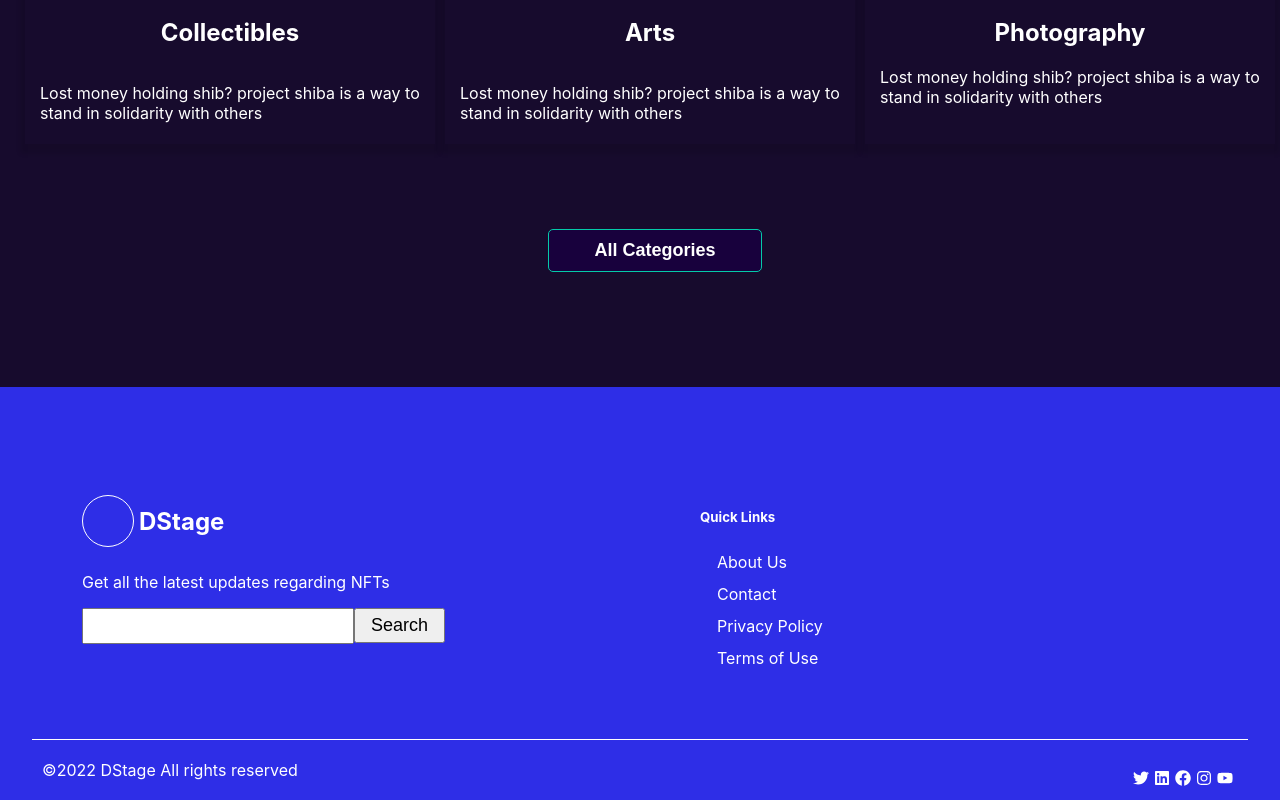
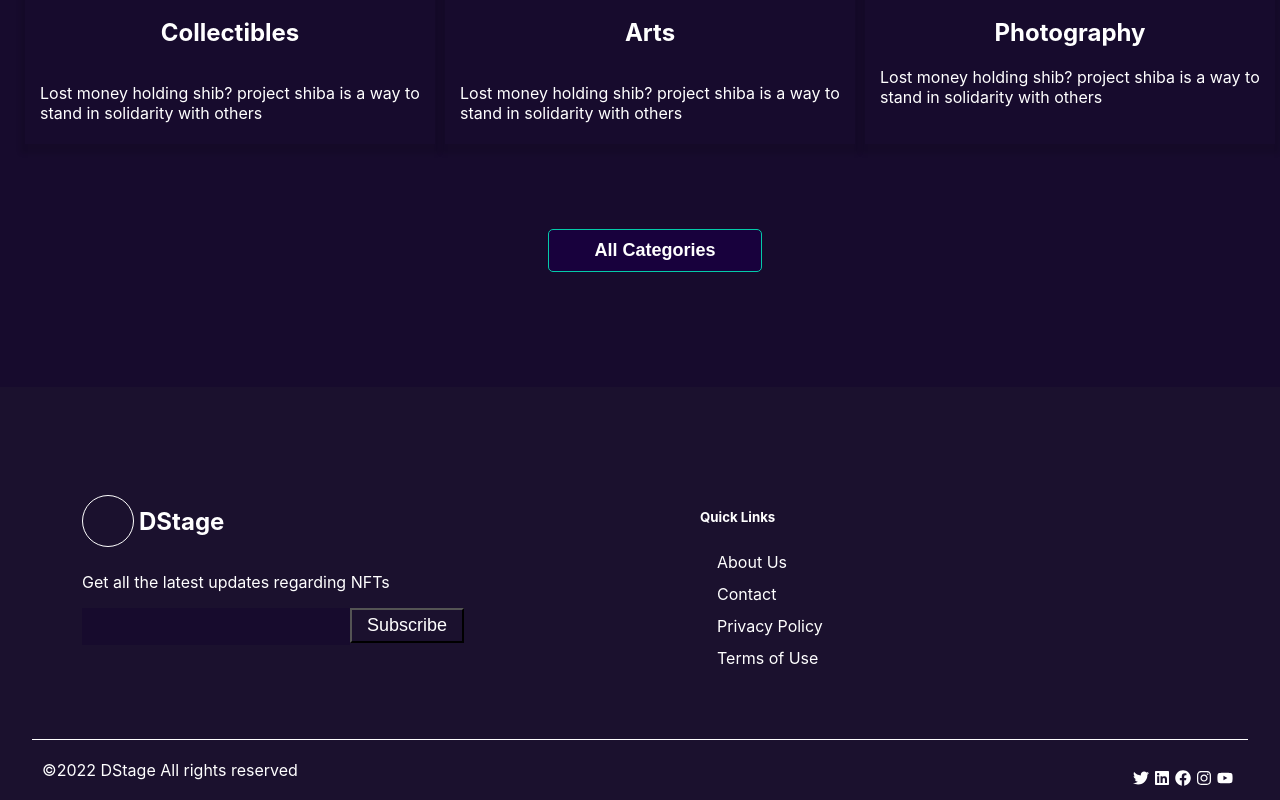
Before and after one commit to victoryohanna/McGeorgeTestProject, a React (Create React App) app: page / in a window 1280 px wide. Shown: the part 5866-6666 px from the top of the page. Built offline with nearby package versions, Linux system fonts and the light colour scheme; a web font is replaced by a local one.

Commit message:
styled footer component

```diff
--- a/src/components/Footer.jsx
+++ b/src/components/Footer.jsx
@@ -16,13 +16,14 @@ const Footer = () => {
           <div className="search">
             <div className="logo-section">
               <div className="logo"></div>
-              <h2>DStage</h2>
+              <Link to="/"><h2>DStage</h2>
+              </Link>
             </div>
             <p>Get all the latest updates regarding NFTs</p>
             <div className="search-bar">
               <form>
                 <input type="text" />
-                <button type="button">Search</button>
+                <button type="button">Subscribe</button>
               </form>
             </div>
           </div>
--- a/src/styles/components/footer.css
+++ b/src/styles/components/footer.css
@@ -1,5 +1,5 @@
 .footer-container {
-  background: #2e2ee7;
+  background: #1b112e;
 }
 
 .footer-wrapper {
@@ -12,7 +12,6 @@
 .search-info {
   display: flex;
   margin: 20px;
-  /* border: 1px solid white; */
 }
 
 .search,
@@ -25,25 +24,27 @@
 
 .search-bar input {
   width: 50%;
-  height: 30px;
+  height: 35px;
+  background: #170b2d;
+  border: none;
 }
 
 .search-bar button {
   font-size: 18px;
   height: 35px;
   padding: 0 15px;
+  background: #1b112e;
+  color: #ffffff;
+
 }
 
 .logo-section {
   display: flex;
   align-items: center;
-
-  /* border: 1px solid black; */
 }
 
 .logo-section h2 {
   margin-left: 5px;
-  /* border: 1px solid black; */
 }
 
 .logo {
@@ -55,15 +56,11 @@
 
 .quick-links ul {
   list-style-type: none;
-
-  /* border: 1px solid black; */
 }
 
 .quick-links li {
   padding: 5px;
   margin: 2px;
-
-  /* border: 1px solid black; */
 }
 
 a {
@@ -72,13 +69,11 @@ a {
 }
 
 .quick-links h5 {
-  /* border: 1px solid black; */
   margin-left: 15px;
   padding-left: 15px;
 }
 
 .copyright-section {
-  /* border: 1px solid black; */
   display: flex;
   width: 95%;
   margin: auto;
@@ -88,7 +83,6 @@ a {
 .copyright {
   width: 50%;
   padding: 0 10px;
-  /* border: 1px solid black; */
 }
 
 .social-links {
@@ -97,9 +91,12 @@ a {
   display: flex;
   justify-content: end;
   align-items: center;
-  /* border: 1px solid black; */
 }
 
 .social-links span {
   margin-right: 5px;
 }
+
+input {
+
+}
```
